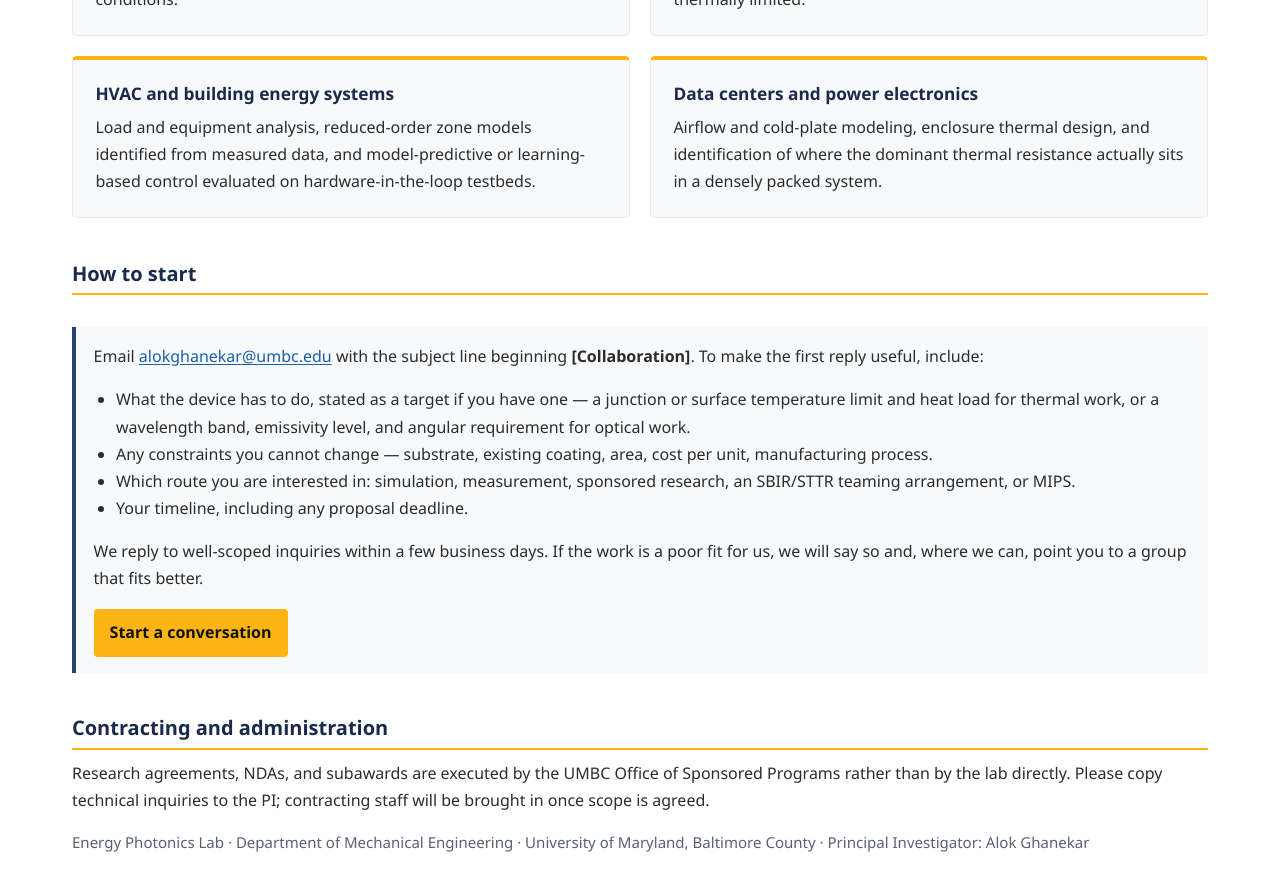
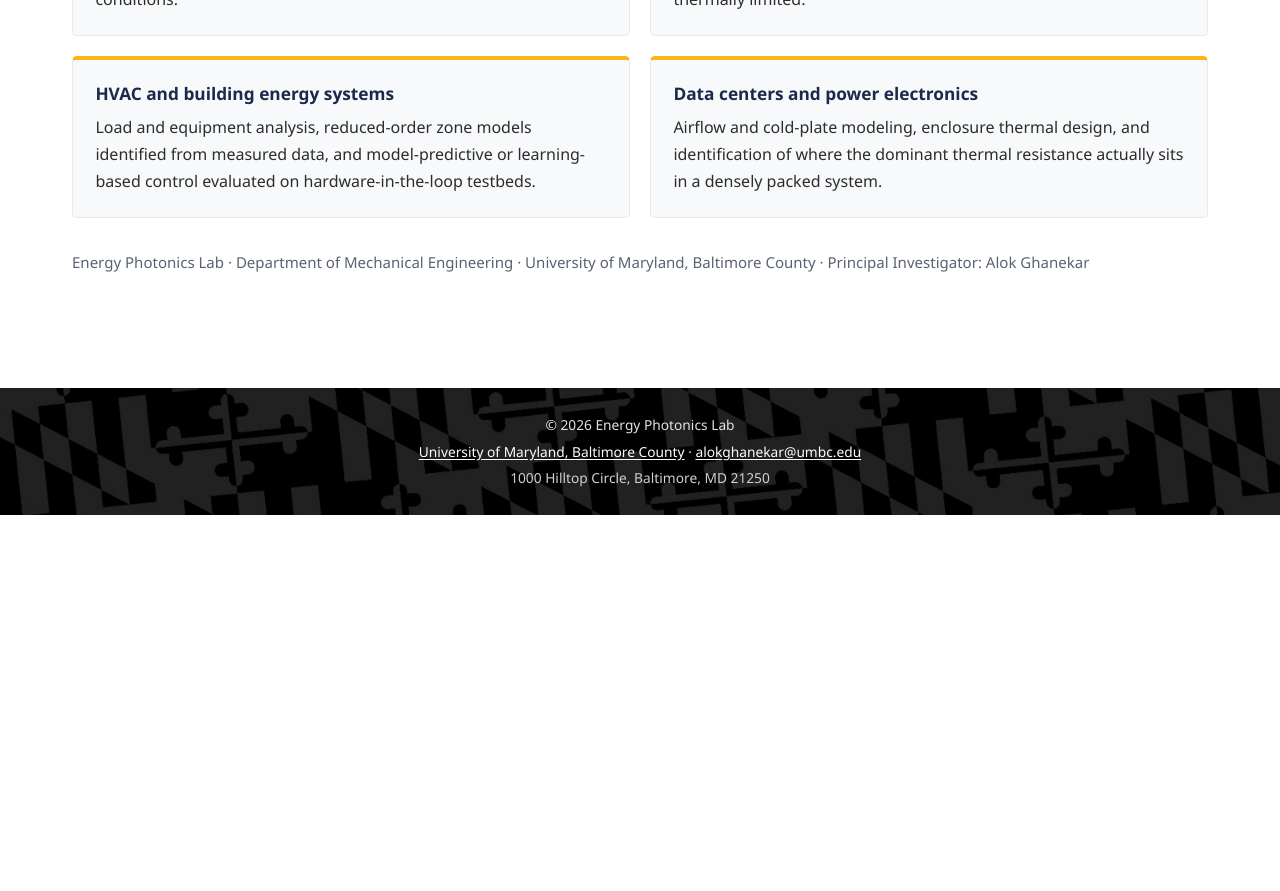
Before and after one commit to alokghanekar/Energy-Photonics-Lab, a Jekyll site: the page built from collaborate.html, in a window 1280 px wide and 900 px high, scrolled down 2014 px. Shown: the top 891 px of the window. Built offline with Jekyll 4.4.1, drawn with Linux system fonts in a browser that asks for light colours; after the commit the page ends 2529 px from its top, so only the background shows below that.

Commit message:
Collaborate: remove How to start and Contracting sections
Co-Authored-By: Claude Opus 4.8 <noreply@anthropic.com>
Claude-Session: https://claude.ai/code/session_01VuNoPfxguXq3gEbfsiCHz7

```diff
--- a/collaborate.html
+++ b/collaborate.html
@@ -76,24 +76,6 @@ description: Partner with the Energy Photonics Lab at UMBC on thermal and CFD si
   </section>
 </div>
 
-<h2 class="section-label">How to start</h2>
-
-<div class="join-note">
-  <p>Email <a href="mailto:{{ site.email }}?subject=%5BCollaboration%5D%20">{{ site.email }}</a> with the subject line beginning <strong>[Collaboration]</strong>. To make the first reply useful, include:</p>
-  <ul class="interest-list">
-    <li>What the device has to do, stated as a target if you have one &mdash; a junction or surface temperature limit and heat load for thermal work, or a wavelength band, emissivity level, and angular requirement for optical work.</li>
-    <li>Any constraints you cannot change — substrate, existing coating, area, cost per unit, manufacturing process.</li>
-    <li>Which route you are interested in: simulation, measurement, sponsored research, an SBIR/STTR teaming arrangement, or MIPS.</li>
-    <li>Your timeline, including any proposal deadline.</li>
-  </ul>
-  <p>We reply to well-scoped inquiries within a few business days. If the work is a poor fit for us, we will say so and, where we can, point you to a group that fits better.</p>
-  <p><a class="button-link" href="mailto:{{ site.email }}?subject=%5BCollaboration%5D%20">Start a conversation</a></p>
-</div>
-
-<h2 class="section-label">Contracting and administration</h2>
-
-<p>Research agreements, NDAs, and subawards are executed by the UMBC Office of Sponsored Programs rather than by the lab directly. Please copy technical inquiries to the PI; contracting staff will be brought in once scope is agreed. <!-- TODO: add direct link to UMBC OSP page and, if you use it, the Office of Technology Development page for IP/licensing. --></p>
-
 <p class="page-note">Energy Photonics Lab &middot; Department of Mechanical Engineering &middot; University of Maryland, Baltimore County &middot; Principal Investigator: Alok Ghanekar</p>
 
 <script type="application/ld+json">
```
